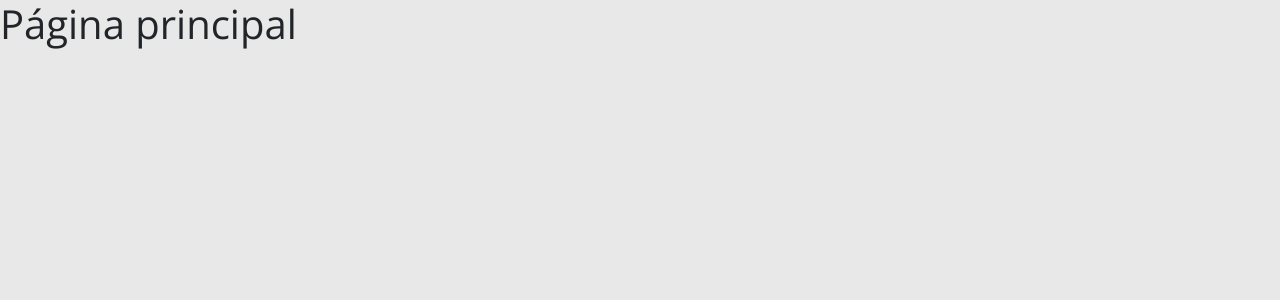
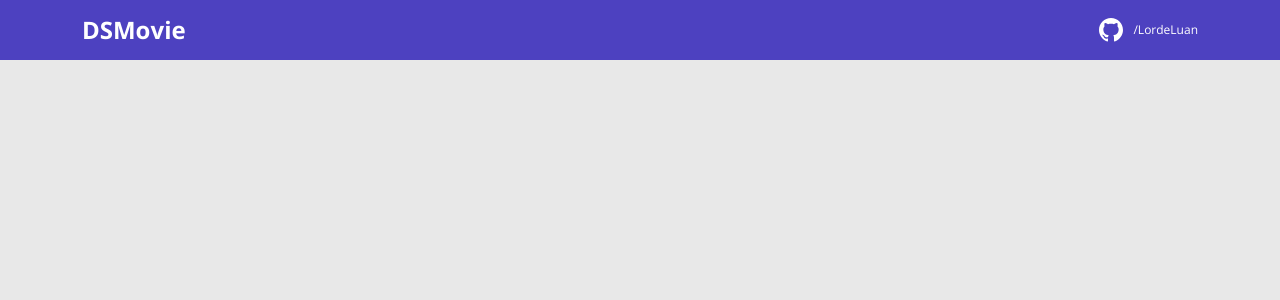
Before and after one commit to LordeLuan/dsmovie, a React (Create React App) app in the folder frontend/: page / in a window 1280 px wide. Shown: the top 300 px of the page. Built offline with nearby package versions, Linux system fonts and the light colour scheme; the HTML template or start-up script is replaced by a standard one.

Commit message:
navbar created

```diff
--- a/frontend/src/App.tsx
+++ b/frontend/src/App.tsx
@@ -1,7 +1,9 @@
+import Navbar from "./components/Navbar";
+
 
 function App() {
   return (
-    <h1>Página principal</h1>
+    <Navbar />
   );
 }
 
--- /dev/null
+++ b/frontend/src/components/Navbar/index.tsx
@@ -0,0 +1,23 @@
+import { ReactComponent as GithubIcon } from 'assets/img/Vector.svg'
+import './styles.css';
+
+function Navbar(){
+
+    return(
+        <header>
+        <nav className="container">
+            <div className="dsmovie-nav-content">
+                <h1>DSMovie</h1>
+                <a href="https://github.com/LordeLuan" target="_blank" rel="noreferrer">
+                    <div className="dsmovie-contact-container">
+                        <GithubIcon />
+                        <p className="dsmovie-contact-link">/LordeLuan</p>
+                    </div>
+                </a>
+            </div>
+        </nav>
+    </header>
+    )
+}
+
+export default Navbar;
--- /dev/null
+++ b/frontend/src/components/Navbar/styles.css
@@ -0,0 +1,33 @@
+header {
+  height: 60px;
+  background-color: var(--color-primary);
+  display: flex;
+  align-items: center;
+}
+
+.dsmovie-nav-content {
+  display: flex;
+  align-items: center;
+  justify-content: space-between;
+  color: #fff;
+}
+
+.dsmovie-nav-content h1 {
+  font-size: 24px;
+  margin: 0;
+  font-weight: 700;
+}
+
+.dsmovie-contact-container {
+  display: flex;
+  align-items: center;
+}
+
+.dsmovie-contact-link {
+  margin: 0 0 0 10px;
+  font-size: 12px;
+}
+a, a:hover {
+  text-decoration: none;
+  color: unset;
+}
--- a/frontend/tsconfig.json
+++ b/frontend/tsconfig.json
@@ -1,5 +1,6 @@
 {
   "compilerOptions": {
+    "baseUrl" : "./src",
     "target": "es5",
     "lib": [
       "dom",
```
Also changed, not shown: frontend/src/assets/img/Vector.svg (added), frontend/src/index.css (line endings or trailing spaces).
